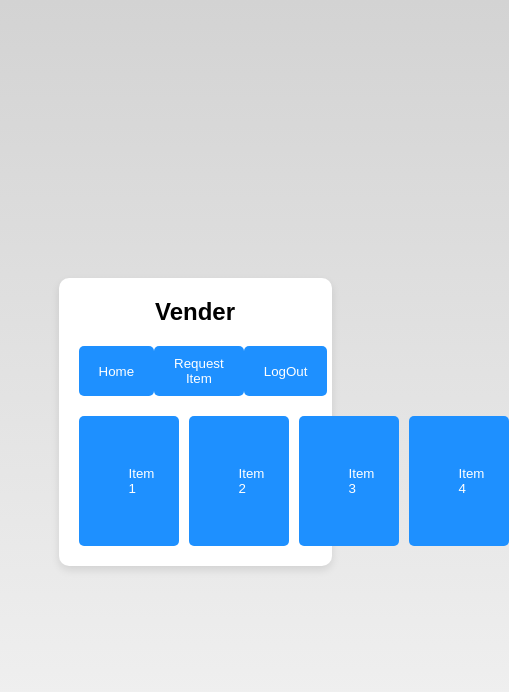
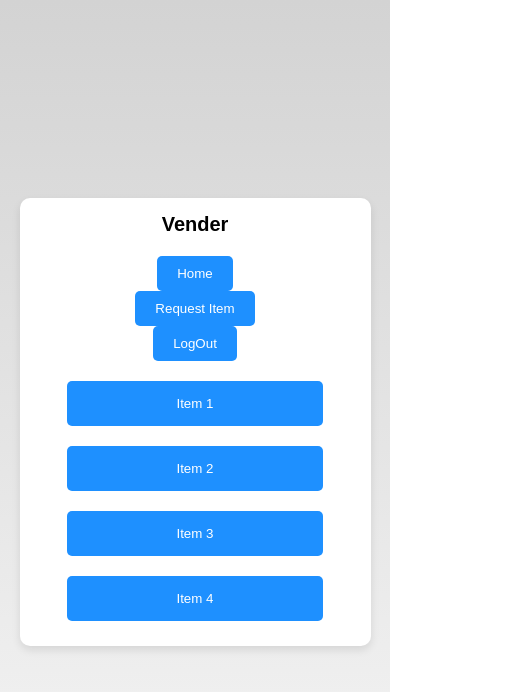
Before and after one commit to Yashwantyadav1/Axiom-job-Assigment, a plain HTML site: page request item page/index.html in a window 390 px wide. Shown: the whole page, 509 px wide, since content can reach past the window. Drawn offline with Linux system fonts and the light colour scheme.

Commit message:
Axiom-job-Assigment

```diff
--- a/request item page/styles.css
+++ b/request item page/styles.css
@@ -15,6 +15,7 @@
 
 .container {
   width: 70%;
+  max-width: 800px; /* Set a maximum width for larger screens */
   background-color: #fff;
   border-radius: 10px;
   box-shadow: 0 4px 8px rgba(0, 0, 0, 0.1);
@@ -64,3 +65,37 @@
 .item-button:hover {
   background-color: #4682b4;
 }
+
+/* Media queries for responsiveness */
+@media (max-width: 768px) {
+  .container {
+      width: 90%; /* Adjust width for tablets */
+      padding: 15px; /* Adjust padding */
+  }
+
+  .nav-bar {
+      flex-direction: column; /* Stack navigation buttons vertically */
+      align-items: center; /* Center align buttons */
+  }
+
+  .item-grid {
+      flex-direction: column; /* Stack item buttons vertically */
+      align-items: center; /* Center align item buttons */
+  }
+
+  .item-button {
+      width: 80%; /* Full width for item buttons */
+      padding: 20px; /* Smaller padding for item buttons */
+      margin-bottom: 10px; /* Space between buttons */
+  }
+}
+
+@media (max-width: 480px) {
+  .item-button {
+      padding: 15px; /* Smaller padding for mobile buttons */
+  }
+
+  h2 {
+      font-size: 20px; /* Smaller font size for mobile */
+  }
+}
```
Lines whose indentation alone changed are shown as unchanged.
